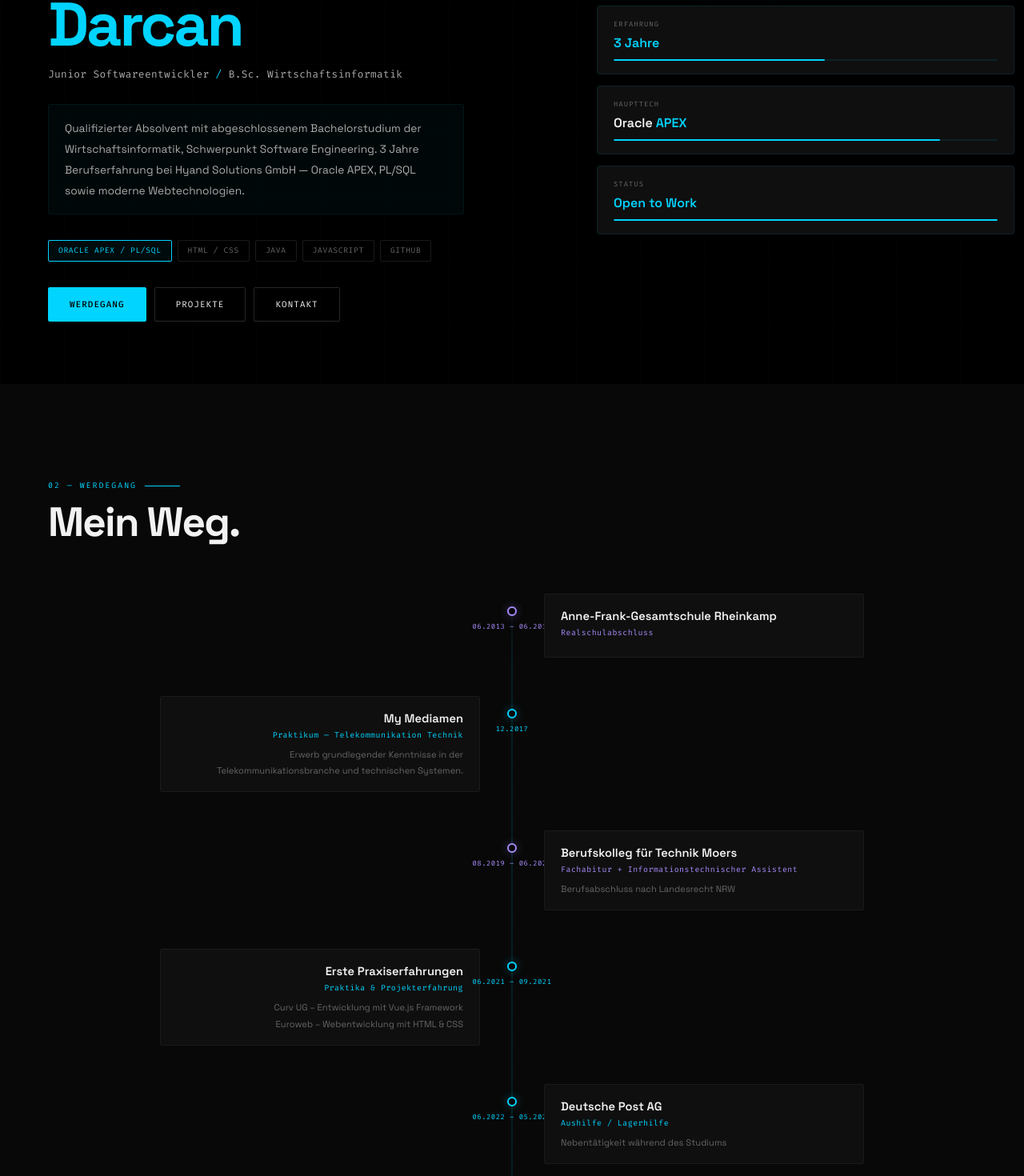
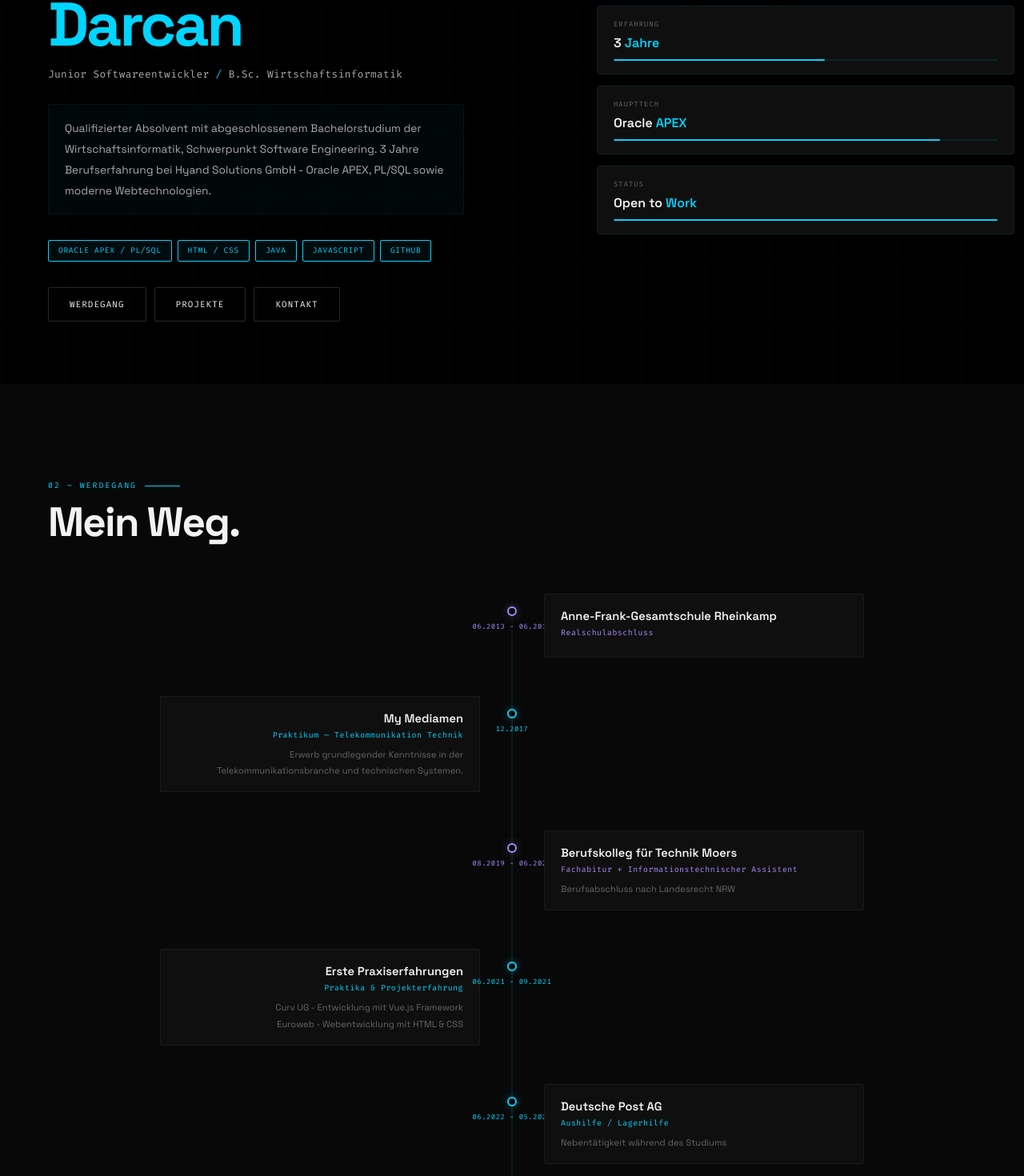
Before and after one commit to KDDevLab/portfolio, a React (Vite) app: page / in a window 1280 px wide. Shown: the part 320-1790 px from the top of the page at 80% size. Built offline with nearby package versions, Linux system fonts and the light colour scheme.

Commit message:
refactor
Signed-off-by: Kursat <75574588+DKursat@users.noreply.github.com>

```diff
--- a/src/components/Datenschutz.tsx
+++ b/src/components/Datenschutz.tsx
@@ -20,7 +20,6 @@ function Datenschutz() {
     <div style={{ minHeight: '100vh', background: C.bg, color: C.white, fontFamily: font.sans, paddingTop: 80 }}>
       <div style={{ maxWidth: 760, margin: '0 auto', padding: '60px 40px' }}>
 
-        {/* Back button */}
         <button
           onClick={() => navigate('/')}
           style={{
@@ -36,18 +35,15 @@ function Datenschutz() {
           ← Zurück
         </button>
 
-        {/* Eyebrow */}
         <div style={{ fontFamily: font.mono, fontSize: '0.62rem', color: C.cyan, letterSpacing: '0.2em', textTransform: 'uppercase', marginBottom: 12, display: 'flex', alignItems: 'center', gap: 10 }}>
           Legal
           <span style={{ width: 40, height: 1, background: C.cyan, display: 'inline-block' }} />
         </div>
 
-        {/* Title */}
         <h1 style={{ fontFamily: font.sans, fontSize: 'clamp(2.5rem,5vw,4rem)', fontWeight: 700, letterSpacing: '-0.03em', color: C.white, marginBottom: 48, lineHeight: 1 }}>
           Datenschutz<span style={{ color: C.cyan }}>.</span>
         </h1>
 
-        {/* Content */}
         <div style={{ display: 'flex', flexDirection: 'column', gap: 36 }}>
 
           <LegalSection title="1. Datenschutz auf einen Blick">
@@ -93,7 +89,6 @@ function Datenschutz() {
             <p>Der Einsatz erfolgt auf Grundlage von Art. 6 Abs. 1 lit. b und f DSGVO. Weitere Informationen: <a href="https://www.netcup.de/kontakt/datenschutzerklaerung.php" target="_blank" rel="noopener noreferrer" style={{ color: C.cyan, textDecoration: 'none' }}>netcup Datenschutzerklärung</a></p>
           </LegalSection>
 
-          {/* Date stamp */}
           <div style={{ fontFamily: font.mono, fontSize: '0.58rem', color: '#444', letterSpacing: '0.06em', paddingTop: 16, borderTop: '1px solid rgba(255,255,255,0.05)' }}>
             Stand: {new Date().toLocaleDateString('de-DE', { year: 'numeric', month: 'long', day: 'numeric' })}
           </div>
--- a/src/components/Footer.tsx
+++ b/src/components/Footer.tsx
@@ -24,17 +24,14 @@ function Footer() {
       flexWrap: 'wrap',
       gap: 16,
     }}>
-      {/* Left — Name */}
       <div style={{ fontFamily: font.sans, fontWeight: 700, fontSize: '0.95rem', color: C.white }}>
         Kürsat Darcan<span style={{ color: C.cyan }}>.</span>
       </div>
 
-      {/* Center — Copyright */}
       <div style={{ fontFamily: font.mono, fontSize: '0.6rem', color: C.grey, letterSpacing: '0.06em' }}>
         © {new Date().getFullYear()} — Alle Rechte vorbehalten
       </div>
 
-      {/* Right — Legal links */}
       <div style={{ display: 'flex', gap: 24 }}>
         <FooterLink to="/datenschutz" label="Datenschutz" />
         <FooterLink to="/impressum"   label="Impressum"   />
--- a/src/components/Impressum.tsx
+++ b/src/components/Impressum.tsx
@@ -21,7 +21,6 @@ function Impressum() {
     <div style={{ minHeight: '100vh', background: C.bg, color: C.white, fontFamily: font.sans, paddingTop: 80 }}>
       <div style={{ maxWidth: 760, margin: '0 auto', padding: '60px 40px' }}>
 
-        {/* Back button */}
         <button
           onClick={() => navigate('/')}
           style={{
@@ -37,18 +36,15 @@ function Impressum() {
           ← Zurück
         </button>
 
-        {/* Eyebrow */}
         <div style={{ fontFamily: font.mono, fontSize: '0.62rem', color: C.cyan, letterSpacing: '0.2em', textTransform: 'uppercase', marginBottom: 12, display: 'flex', alignItems: 'center', gap: 10 }}>
           Legal
           <span style={{ width: 40, height: 1, background: C.cyan, display: 'inline-block' }} />
         </div>
 
-        {/* Title */}
         <h1 style={{ fontFamily: font.sans, fontSize: 'clamp(2.5rem,5vw,4rem)', fontWeight: 700, letterSpacing: '-0.03em', color: C.white, marginBottom: 48, lineHeight: 1 }}>
           Impressum<span style={{ color: C.cyan }}>.</span>
         </h1>
 
-        {/* Content */}
         <div style={{ display: 'flex', flexDirection: 'column', gap: 36 }}>
 
           <LegalSection title="Angaben gemäß § 5 TMG">
--- a/src/components/Main.tsx
+++ b/src/components/Main.tsx
@@ -19,22 +19,22 @@ const font = {
 
 const skills = [
   { label: "Oracle APEX / PL/SQL", advanced: true  },
-  { label: "HTML / CSS",           advanced: false },
-  { label: "Java",                 advanced: false },
-  { label: "JavaScript",           advanced: false },
-  { label: "GitHub",               advanced: false },
+  { label: "HTML / CSS",           advanced: true },
+  { label: "Java",                 advanced: true },
+  { label: "JavaScript",           advanced: true },
+  { label: "GitHub",               advanced: true },
 ];
 
 const stats = [
-  { label: "Abschluss",  value: "B.Sc.",  accent: "2,5",          bar: 75  },
-  { label: "Erfahrung",  value: "",       accent: "3 Jahre",       bar: 55  },
-  { label: "Haupttech",  value: "Oracle", accent: "APEX",          bar: 85  },
-  { label: "Status",     value: "",       accent: "Open to Work",  bar: 100 },
+  { label: "Abschluss",  value: "B.Sc.",   accent: "2,5",    bar: 75  },
+  { label: "Erfahrung",  value: "3",       accent: "Jahre",  bar: 55  },
+  { label: "Haupttech",  value: "Oracle",  accent: "APEX",   bar: 85  },
+  { label: "Status",     value: "Open to", accent: " Work",  bar: 100 },
 ];
 
 const timelineItems = [
   {
-    date: "06.2013 – 06.2019", side: "right" as const, type: "edu",
+    date: "06.2013 - 06.2019", side: "right" as const, type: "edu",
     company: "Anne-Frank-Gesamtschule Rheinkamp",
     role: "Realschulabschluss", desc: null,
   },
@@ -45,31 +45,31 @@ const timelineItems = [
     desc: "Erwerb grundlegender Kenntnisse in der Telekommunikationsbranche und technischen Systemen.",
   },
   {
-    date: "08.2019 – 06.2022", side: "right" as const, type: "edu",
+    date: "08.2019 - 06.2022", side: "right" as const, type: "edu",
     company: "Berufskolleg für Technik Moers",
     role: "Fachabitur + Informationstechnischer Assistent",
     desc: "Berufsabschluss nach Landesrecht NRW",
   },
   {
-    date: "06.2021 – 09.2021", side: "left" as const, type: "job",
+    date: "06.2021 - 09.2021", side: "left" as const, type: "job",
     company: "Erste Praxiserfahrungen",
     role: "Praktika & Projekterfahrung",
-    desc: "Curv UG – Entwicklung mit Vue.js Framework\nEuroweb – Webentwicklung mit HTML & CSS",
+    desc: "Curv UG - Entwicklung mit Vue.js Framework\nEuroweb - Webentwicklung mit HTML & CSS",
   },
   {
-    date: "06.2022 – 05.2025", side: "right" as const, type: "job",
+    date: "06.2022 - 05.2025", side: "right" as const, type: "job",
     company: "Deutsche Post AG",
     role: "Aushilfe / Lagerhilfe",
     desc: "Nebentätigkeit während des Studiums",
   },
   {
-    date: "09.2022 – 09.2025", side: "left" as const, type: "main",
+    date: "09.2022 - 09.2025", side: "left" as const, type: "main",
     company: "FHDW Mettmann & Hyand Solutions GmbH",
     role: "Dualer Student (Bachelor) + Junior Berater",
     desc: "Wirtschaftsinformatik Software Engineering — Note 2,5\nOracle APEX-Entwicklung · PL/SQL & Datenmodellierung · Konzeption von Webanwendungen",
   },
   {
-    date: "09.2025 – Heute", side: "right" as const, type: "current",
+    date: "09.2025 - Heute", side: "right" as const, type: "current",
     company: "Taxifahrer (Minijob)",
     role: "Übergangsphase", desc: null,
   },
@@ -345,7 +345,7 @@ function Main() {
           <div style={{ fontFamily: font.sans, fontSize: "0.86rem", lineHeight: 1.9, color: C.grey2, maxWidth: 520, marginBottom: 32, padding: "16px 20px", background: "rgba(0,212,255,0.03)", border: "1px solid rgba(0,212,255,0.08)", borderRadius: 3 }}>
             Qualifizierter Absolvent mit abgeschlossenem Bachelorstudium der
             Wirtschaftsinformatik, Schwerpunkt Software Engineering. 3 Jahre
-            Berufserfahrung bei Hyand Solutions GmbH — Oracle APEX, PL/SQL
+            Berufserfahrung bei Hyand Solutions GmbH - Oracle APEX, PL/SQL
             sowie moderne Webtechnologien.
           </div>
 
@@ -363,7 +363,7 @@ function Main() {
 
           <div style={{ display: "flex", gap: 10, flexWrap: "wrap" }}>
             {[
-              { label: "Werdegang",  id: "education", primary: true  },
+              { label: "Werdegang",  id: "education", primary: false  },
               { label: "Projekte",   id: "projects",  primary: false },
               { label: "Kontakt",    id: "contact",   primary: false },
             ].map(btn => (
```
Also changed, not shown: src/components/Navbar.tsx (+0 -14 lines).
